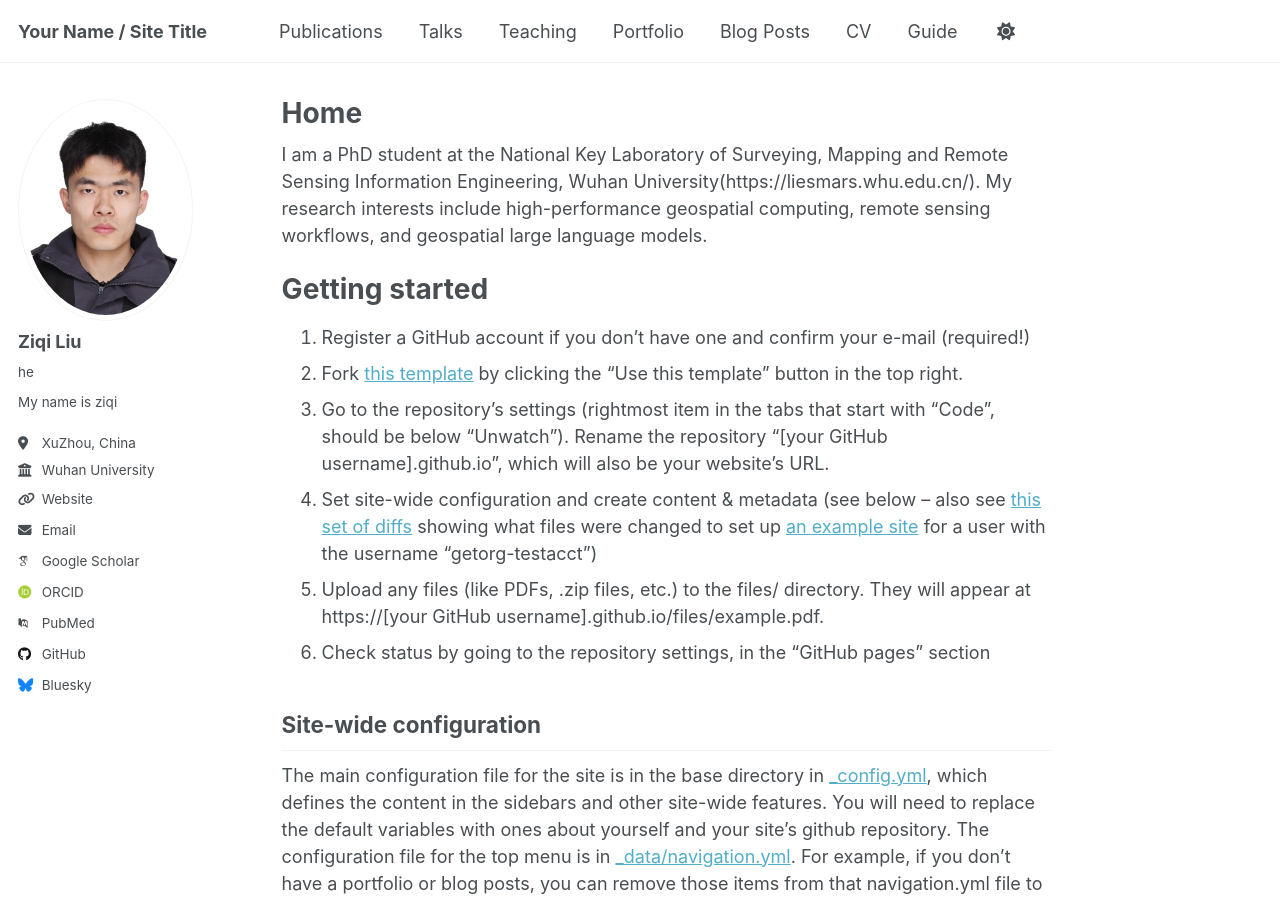
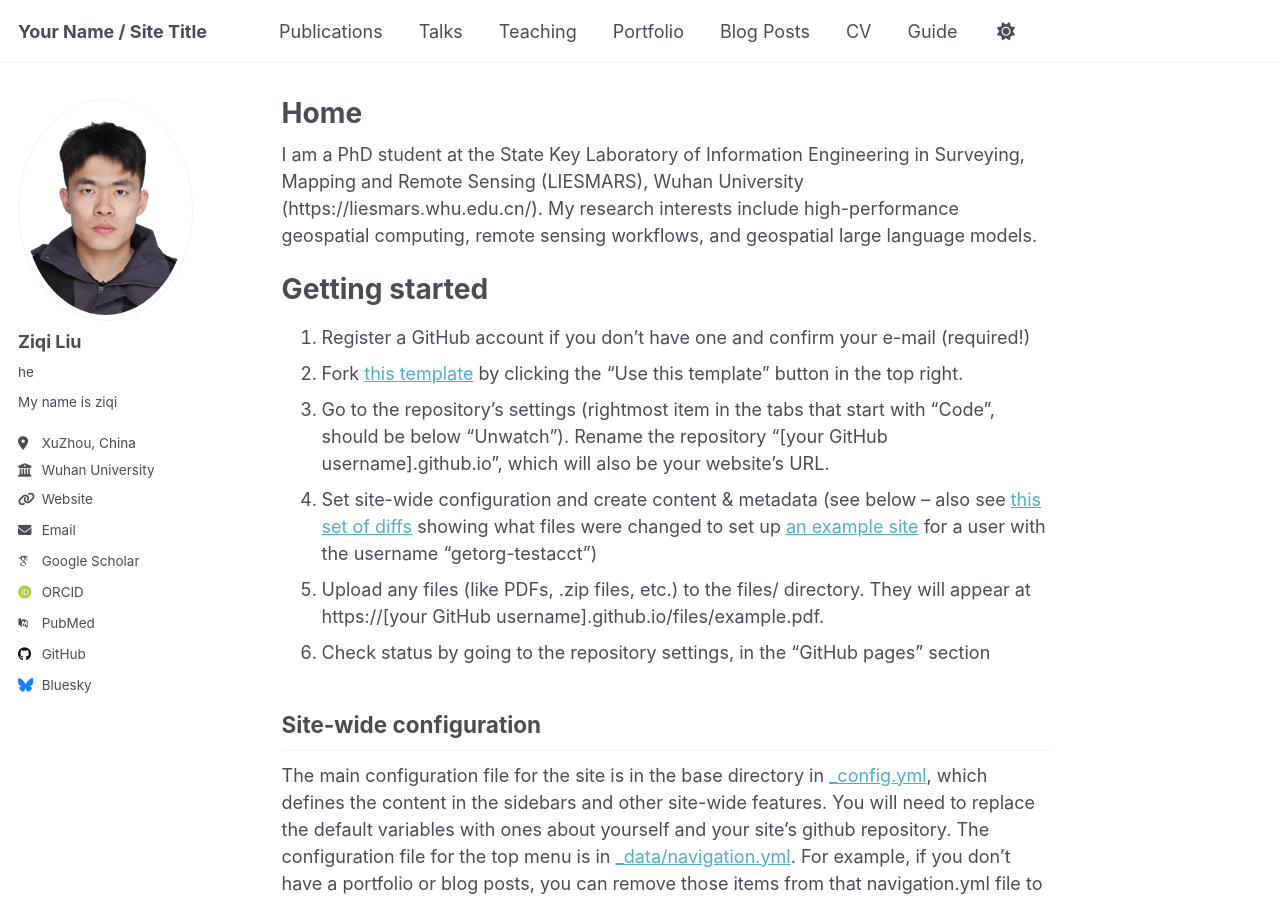
Before and after one commit to LiuZQ802/LiuZQ802.github.io, a Jekyll site: the page built from _pages/about.md, in a window 1280 px wide and 900 px high. Built offline with Jekyll 4.4.1, drawn with Linux system fonts in a browser that asks for light colours; some web fonts are replaced.

Commit message:
Update about.md

```diff
--- a/_pages/about.md
+++ b/_pages/about.md
@@ -7,7 +7,7 @@ redirect_from:
   - /about.html
 ---
 
-I am a PhD student at the National Key Laboratory of Surveying, Mapping and Remote Sensing Information Engineering, Wuhan University(https://liesmars.whu.edu.cn/). My research interests include high-performance geospatial computing, remote sensing workflows, and geospatial large language models.
+I am a PhD student at the State Key Laboratory of Information Engineering in Surveying, Mapping and Remote Sensing (LIESMARS), Wuhan University (https://liesmars.whu.edu.cn/). My research interests include high-performance geospatial computing, remote sensing workflows, and geospatial large language models.
 
 Getting started
 ======
```
